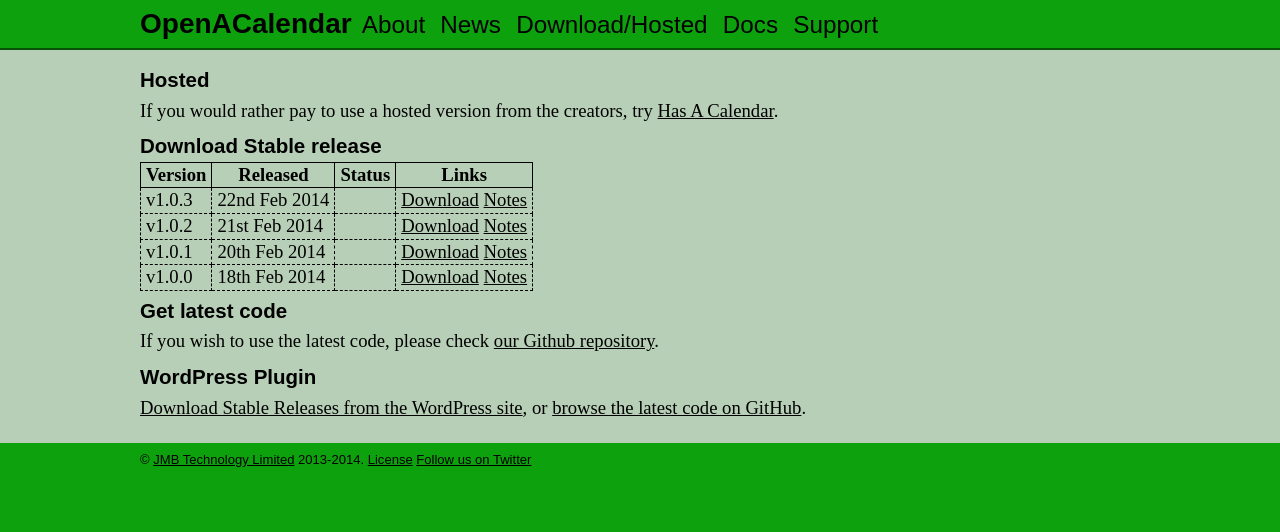
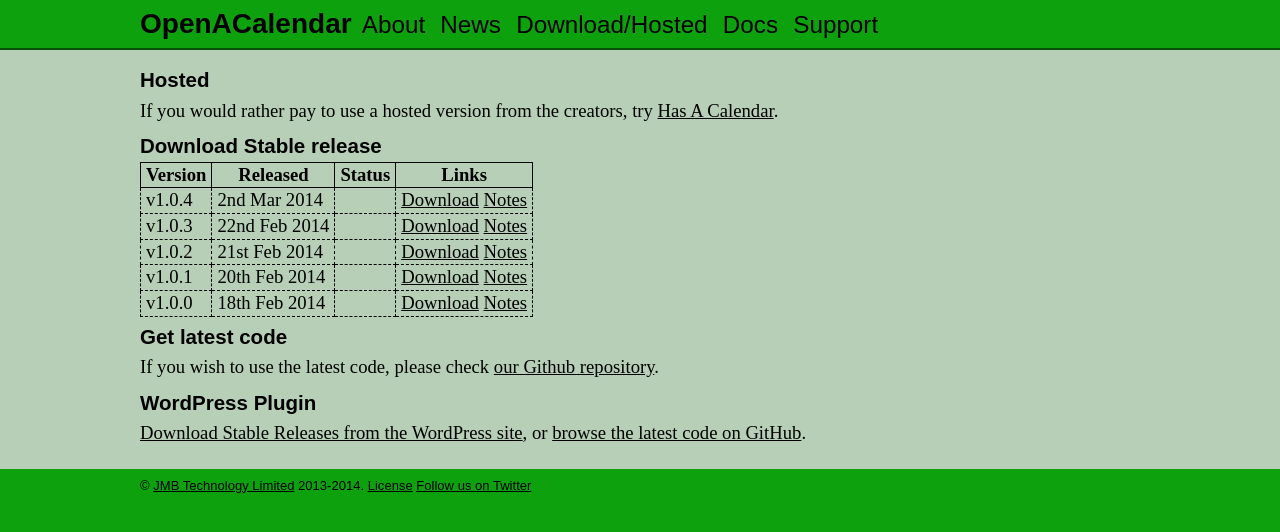
Before and after one commit to OpenACalendar/openacalendar.github.io, a Jekyll site: the page built from download.html, in a window 1280 px wide. Shown: the top 532 px of the page. Built offline with Jekyll 4.4.1, drawn with Linux system fonts in a browser that asks for light colours; Markdown is read by kramdown in place of the engine named in the settings; comment, search, counter and statistics services are not loaded.

Commit message:
Release 1.0.4

```diff
--- a/download.html
+++ b/download.html
@@ -12,6 +12,15 @@
 
 <table class="releases">
 	<tr><th>Version</th><th>Released</th><th>Status</th><th>Links</th></tr>
+	<tr>
+		<td>v1.0.4</td>
+		<td>2nd Mar 2014</td>
+		<td></td>
+		<td>
+			<a href="https://github.com/OpenACalendar/OpenACalendar-Web-Core/releases/tag/v1.0.4">Download</a>
+			<a href="release/1.0.4.html">Notes</a>
+		</td>
+	</tr>
 	<tr>
 		<td>v1.0.3</td>
 		<td>22nd Feb 2014</td>
```
Also changed, not shown: release/1.0.4.html (added, +17 -0 lines).
